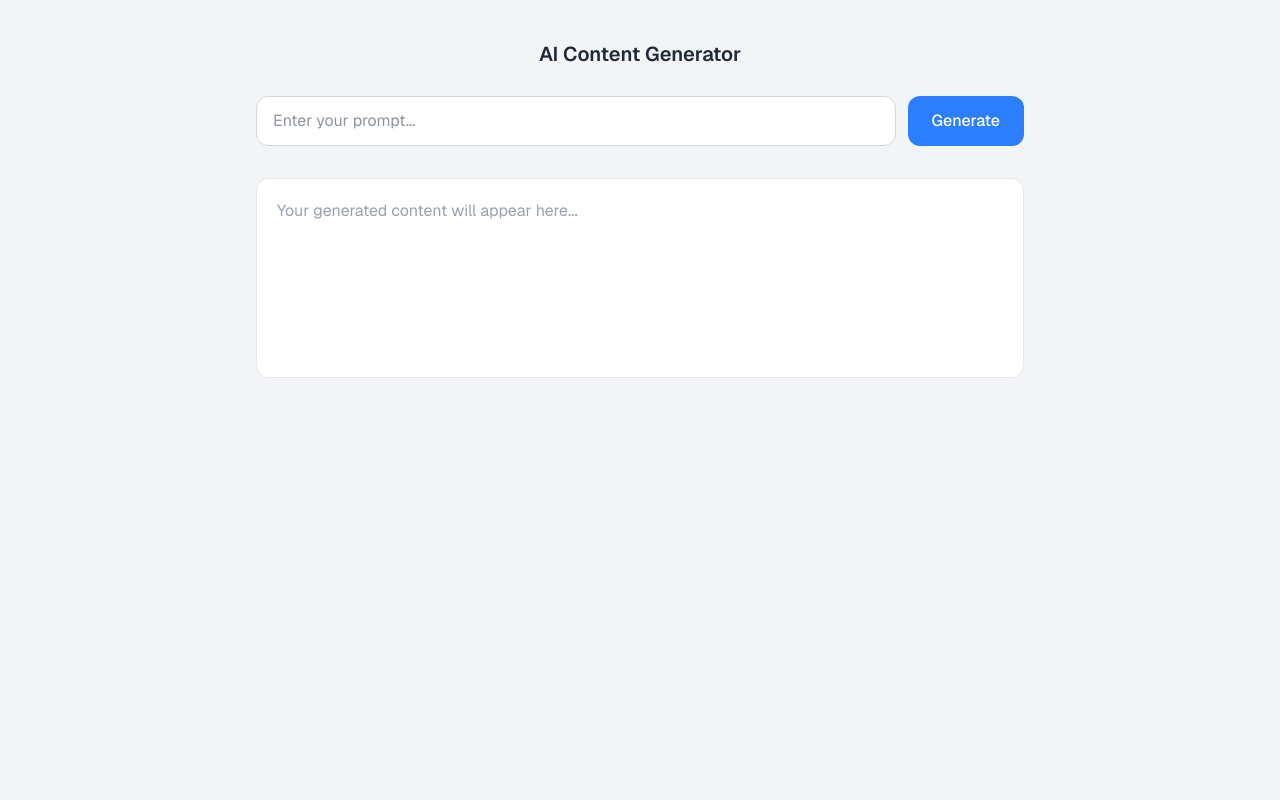
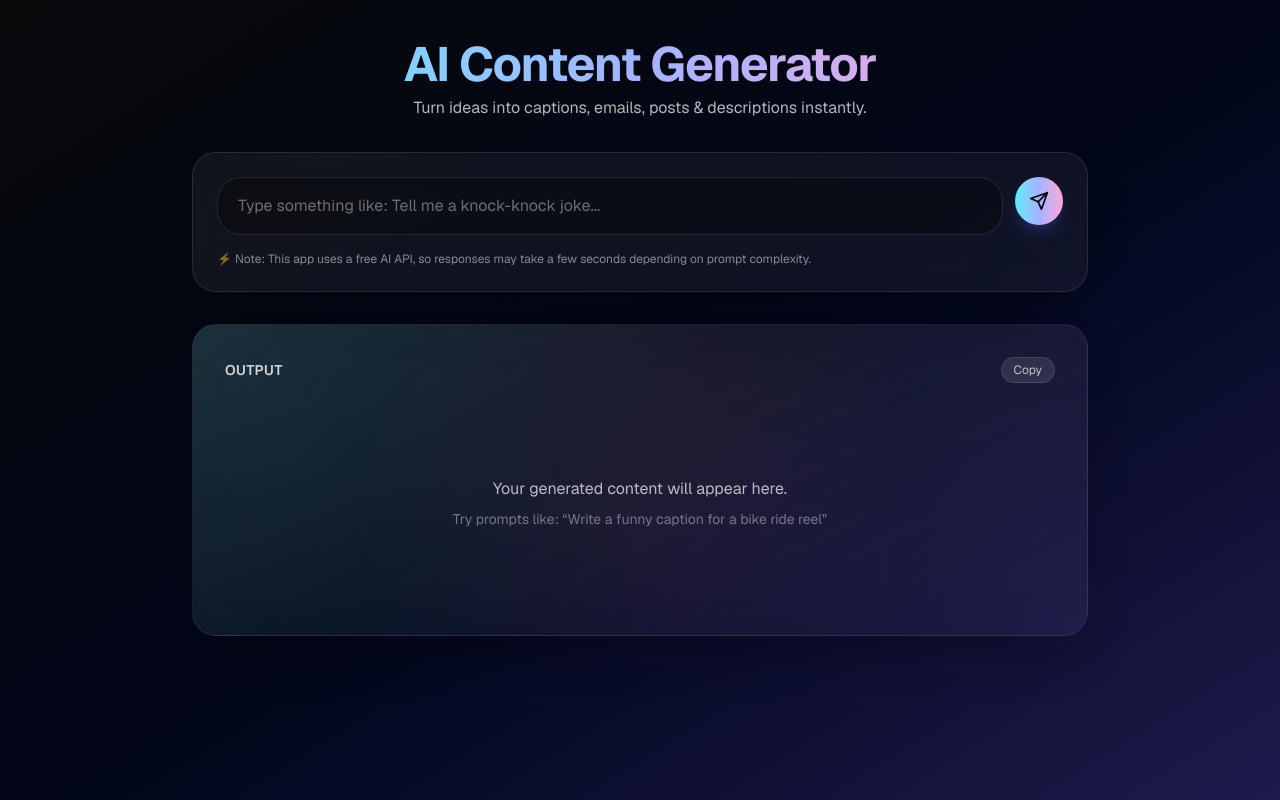
Before and after one commit to ibhaveshsakpal/ai-content-generator, a Next.js app: page / in a window 1280 px wide. Built offline with nearby package versions, Linux system fonts and the light colour scheme.

Commit message:
Improved UI, Added support for markdown

```diff
--- a/package.json
+++ b/package.json
@@ -12,7 +12,9 @@
     "next": "16.2.1",
     "openai": "^6.32.0",
     "react": "19.2.4",
-    "react-dom": "19.2.4"
+    "react-dom": "19.2.4",
+    "react-icons": "^5.6.0",
+    "react-markdown": "^10.1.0"
   },
   "devDependencies": {
     "@tailwindcss/postcss": "^4",
--- a/src/app/page.js
+++ b/src/app/page.js
@@ -1,11 +1,19 @@
 "use client";
 
 import { useState } from "react";
+import Markdown from "react-markdown";
+import { FiSend } from "react-icons/fi";
+import { AiOutlineLoading3Quarters } from "react-icons/ai";
 
 export default function Home() {
   const [prompt, setPrompt] = useState("");
   const [loading, setLoading] = useState(false);
   const [result, setResult] = useState("");
+
+  const handleCopy = async () => {
+    if (!result) return;
+    await navigator.clipboard.writeText(result);
+  };
 
   const handleSubmit = async (e) => {
     e.preventDefault();
@@ -33,48 +41,96 @@ export default function Home() {
   };
 
   return (
-    <div className="min-h-screen bg-gray-100 dark:bg-gray-900 font-sans flex flex-col">
-      <main className="flex-1 flex flex-col items-center px-4 py-8">
-        <h1 className="text-xl font-semibold text-gray-800 dark:text-white p-2">
+    <div className="min-h-screen font-sans bg-gradient-to-br from-zinc-950 via-slate-950 to-indigo-950 text-white">
+      <main className="flex flex-col items-center px-4 sm:px-6 py-8 sm:py-10">
+        <div className="w-full max-w-4xl flex flex-col gap-6 sm:gap-8">
+          <div className="text-center space-y-2">
+            <h1 className="text-3xl sm:text-4xl md:text-5xl font-bold tracking-tight bg-gradient-to-r from-cyan-300 via-indigo-300 to-pink-300 bg-clip-text text-transparent">
               AI Content Generator
             </h1>
-        <div className="w-full max-w-3xl space-y-4 pt-5">
-          <form onSubmit={handleSubmit} className="flex gap-3">
+            <p className="text-xs sm:text-sm md:text-base text-white/70">
+              Turn ideas into captions, emails, posts & descriptions instantly.
+            </p>
+          </div>
+
+          <div className="rounded-3xl sm:rounded-3xl border border-white/10 bg-white/5 backdrop-blur-xl shadow-2xl p-4 sm:p-5 md:p-6">
+            <form
+              onSubmit={handleSubmit}
+              className="flex flex-col sm:flex-row gap-3"
+            >
               <input
                 type="text"
-              placeholder="Enter your prompt..."
+                placeholder="Type something like: Tell me a knock-knock joke..."
                 value={prompt}
                 onChange={(e) => setPrompt(e.target.value)}
-              className="flex-1 px-4 py-3 rounded-xl border border-gray-300 dark:border-gray-600
-            bg-white dark:bg-gray-800 text-gray-800 dark:text-white
-            focus:outline-none focus:ring-2 focus:ring-blue-500 transition"
+                className="flex-1 w-full px-4 sm:px-5 py-3 sm:py-4 rounded-2xl sm:rounded-3xl border border-white/10 bg-black/30 text-white placeholder:text-white/40 outline-none focus:ring-2 focus:ring-cyan-400/60 focus:border-cyan-400/50 transition text-sm sm:text-base"
               />
 
               <button
                 type="submit"
                 disabled={loading}
-              className="px-6 py-3 rounded-xl font-medium text-white
-            bg-blue-500 hover:bg-blue-600
-            transition disabled:opacity-50 disabled:cursor-not-allowed"
+                className="h-12 w-full sm:w-12 flex items-center justify-center rounded-2xl sm:rounded-full text-black
+              bg-gradient-to-r from-cyan-300 via-indigo-300 to-pink-300
+              shadow-lg shadow-indigo-500/20
+              hover:brightness-110 hover:shadow-indigo-500/40
+              active:scale-95 transition
+              disabled:opacity-50 disabled:cursor-not-allowed"
               >
-              {loading ? "..." : "Generate"}
+                {loading ? (
+                  <AiOutlineLoading3Quarters className="h-5 w-5 animate-spin" />
+                ) : (
+                  <FiSend className="h-5 w-5" />
+                )}
               </button>
             </form>
+            <span className="text-xs text-white/50 mt-4 block">
+              ⚡ Note: This app uses a free AI API, so responses may take a few
+              seconds depending on prompt complexity.{" "}
+            </span>
           </div>
 
-        <div className="w-full max-w-3xl mt-8">
-          <div className="bg-white dark:bg-gray-800 border border-gray-200 dark:border-gray-700 rounded-xl p-5 min-h-[200px]">
+          <div className="relative rounded-2xl sm:rounded-3xl border border-white/10 bg-gradient-to-br from-white/10 via-white/5 to-transparent backdrop-blur-xl shadow-2xl overflow-hidden">
+            <div className="absolute inset-0 opacity-30 bg-[radial-gradient(circle_at_top_left,rgba(34,211,238,0.35),transparent_55%),radial-gradient(circle_at_bottom_right,rgba(167,139,250,0.35),transparent_55%),radial-gradient(circle_at_center,rgba(244,114,182,0.25),transparent_60%)]" />
+
+            <div className="relative p-4 sm:p-6 md:p-8 min-h-[240px] sm:min-h-[280px]">
+              <div className="flex flex-col sm:flex-row sm:items-center sm:justify-between gap-3 mb-5">
+                <h2 className="text-xs sm:text-sm font-semibold tracking-wide text-white/80 uppercase">
+                  Output
+                </h2>
+
+                <span
+                  onClick={handleCopy}
+                  className="w-fit text-[10px] sm:text-xs px-3 py-1 rounded-full bg-white/10 border border-white/10 text-white/70 hover:bg-white/20 cursor-pointer "
+                >
+                  Copy
+                </span>
+              </div>
+
               {loading ? (
-              <p className="text-gray-500">Generating content...</p>
+                <div className="space-y-3">
+                  <div className="h-4 w-3/4 rounded-full bg-white/10 animate-pulse" />
+                  <div className="h-4 w-full rounded-full bg-white/10 animate-pulse" />
+                  <div className="h-4 w-5/6 rounded-full bg-white/10 animate-pulse" />
+                  <div className="h-4 w-2/3 rounded-full bg-white/10 animate-pulse" />
+                </div>
               ) : result ? (
-              <p className="text-gray-700 dark:text-gray-200 whitespace-pre-line leading-relaxed">
-                {result}
+                <div className="max-h-[360px] sm:max-h-[420px] overflow-y-auto pr-1 sm:pr-2">
+                  <div className="whitespace-pre-line leading-relaxed text-sm sm:text-base text-white/90">
+                    <Markdown>{result}</Markdown>
+                  </div>
+                </div>
+              ) : (
+                <div className="flex flex-col items-center justify-center text-center min-h-[180px] sm:min-h-[200px] gap-2">
+                  <p className="text-white/70 text-sm sm:text-base">
+                    Your generated content will appear here.
                   </p>
-            ) : (
-              <p className="text-gray-400">
-                Your generated content will appear here...
+                  <p className="text-white/40 text-xs sm:text-sm">
+                    Try prompts like: “Write a funny caption for a bike ride
+                    reel”
                   </p>
+                </div>
               )}
+            </div>
           </div>
         </div>
       </main>
```
Also changed, not shown: 1 other file (tests, documents, lock files or other folders). Lines whose indentation alone changed are shown as unchanged.
